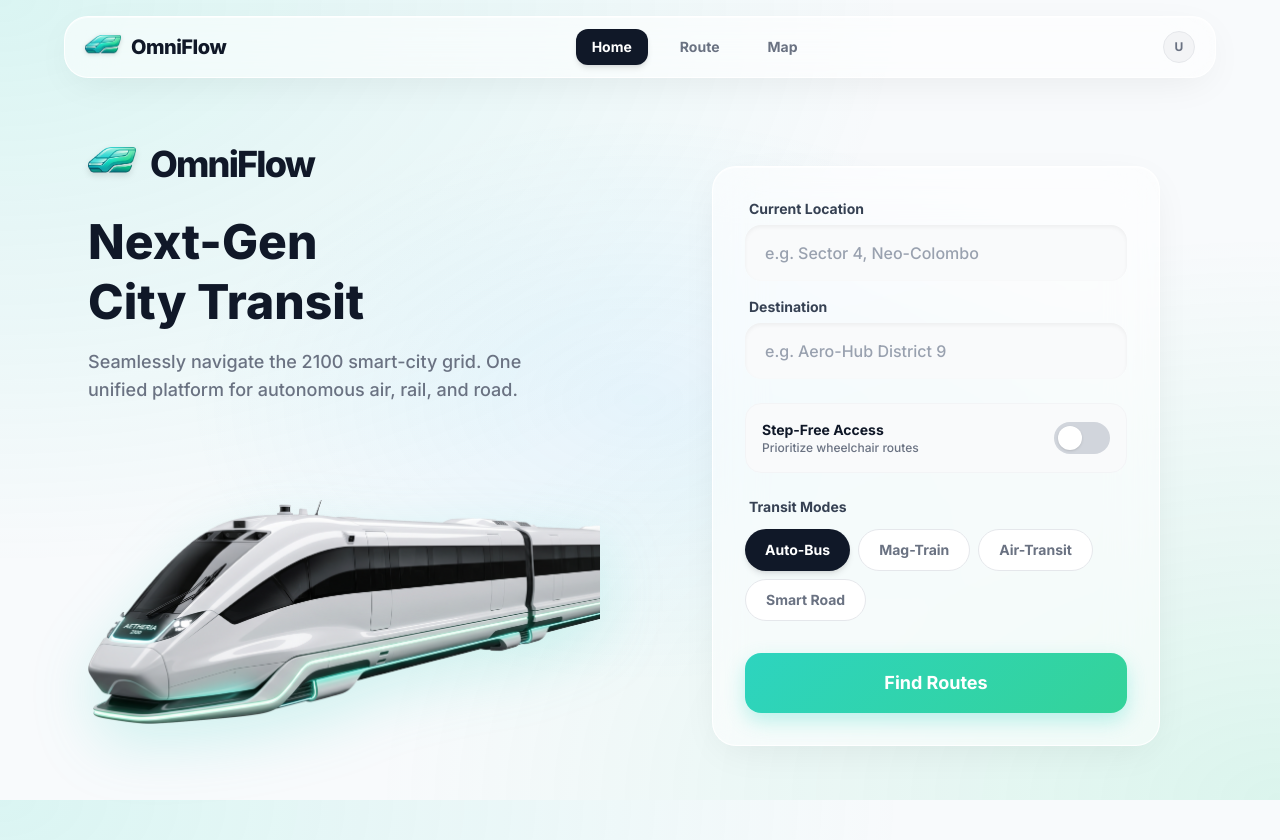
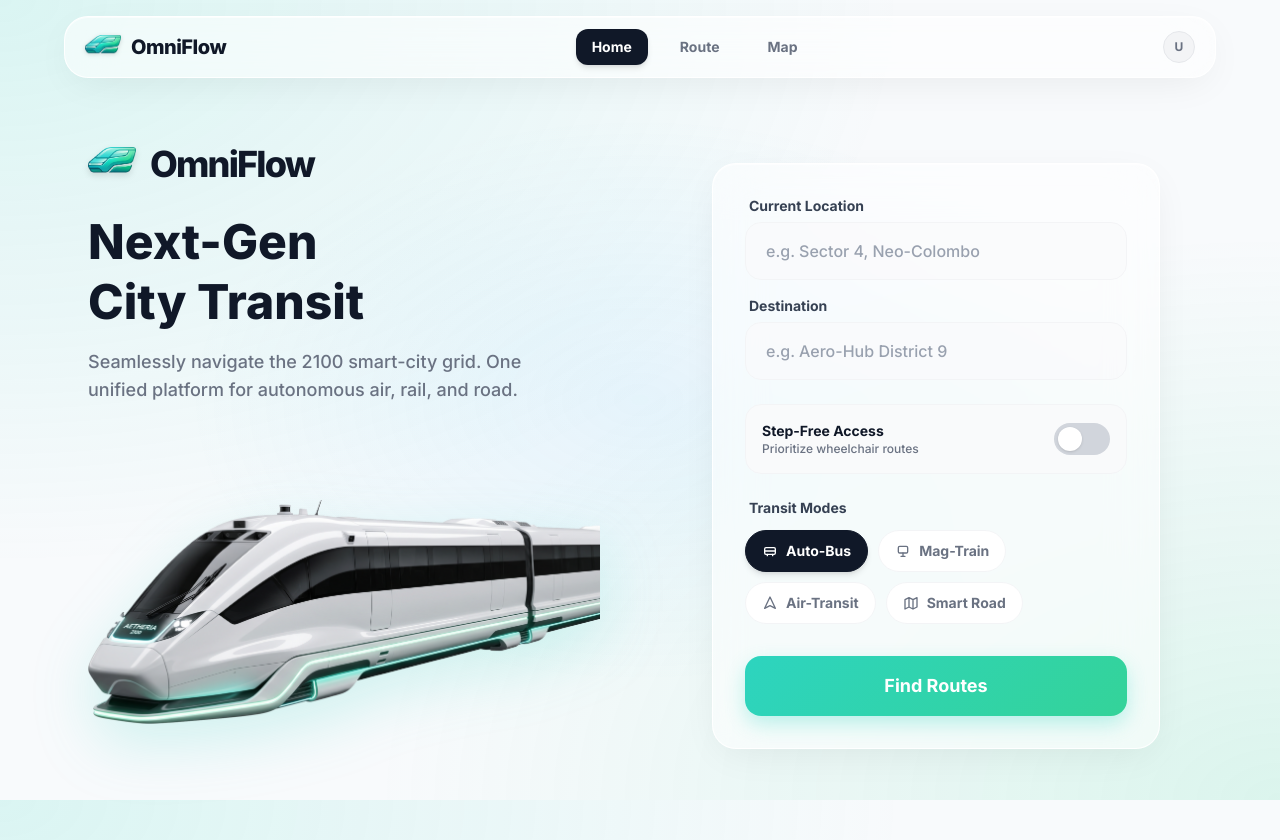
Before and after one commit to Sahas-sass/OmniFlow, a Next.js app: page / in a window 1280 px wide. Built offline with nearby package versions, Linux system fonts and the light colour scheme.

Commit message:
Refactor JourneySearch and NavBar components to improve layout and add icons for transit modes

```diff
--- a/app/page.tsx
+++ b/app/page.tsx
@@ -9,7 +9,7 @@ export default function Home() {
       <div className="w-full lg:w-1/2 flex flex-col items-center lg:items-start text-center lg:text-left">
         {/* Brand Icon and Text */}
         <div className="flex items-center gap-3.5 mb-6 justify-center lg:justify-start">
-          <div className="relative w-12 h-12 flex-shrink-0 drop-shadow-md">
+          <div className="relative w-12 h-12 shrink-0 drop-shadow-md">
             <Image
               src="/logo.png"
               alt="OmniFlow Logo"
--- a/components/JourneySearch.tsx
+++ b/components/JourneySearch.tsx
@@ -4,7 +4,43 @@ import AccessibilityToggle from './AccessibilityToggle';
 
 export default function JourneySearch() {
   const [activeModes, setActiveModes] = useState<string[]>(['Auto-Bus']);
-  const allModes = ['Auto-Bus', 'Mag-Train', 'Air-Transit', 'Smart Road'];
+
+  const transitOptions = [
+    {
+      name: 'Auto-Bus',
+      icon: (
+        <svg className="w-4 h-4 shrink-0" fill="none" stroke="currentColor" viewBox="0 0 24 24" xmlns="http://www.w3.org/2000/svg">
+          <rect x="4" y="7" width="16" height="10" rx="2" ry="2" strokeWidth={2} />
+          <path strokeLinecap="round" strokeLinejoin="round" strokeWidth={2} d="M4 12h16M8 17v2M16 17v2" />
+        </svg>
+      )
+    },
+    {
+      name: 'Mag-Train',
+      icon: (
+        <svg className="w-4 h-4 shrink-0" fill="none" stroke="currentColor" viewBox="0 0 24 24" xmlns="http://www.w3.org/2000/svg">
+          <rect x="5" y="5" width="14" height="10" rx="2" ry="2" strokeWidth={2} />
+          <path strokeLinecap="round" strokeLinejoin="round" strokeWidth={2} d="M12 15v5M9 20h6" />
+        </svg>
+      )
+    },
+    {
+      name: 'Air-Transit',
+      icon: (
+        <svg className="w-4 h-4 shrink-0" fill="none" stroke="currentColor" viewBox="0 0 24 24" xmlns="http://www.w3.org/2000/svg">
+          <path strokeLinecap="round" strokeLinejoin="round" strokeWidth={2} d="M12 3l8 17-8-4-8 4 8-17z" />
+        </svg>
+      )
+    },
+    {
+      name: 'Smart Road',
+      icon: (
+        <svg className="w-4 h-4 shrink-0" fill="none" stroke="currentColor" viewBox="0 0 24 24" xmlns="http://www.w3.org/2000/svg">
+          <path strokeLinecap="round" strokeLinejoin="round" strokeWidth={2} d="M9 4L3 7v14l6-3 6 3 6-3V4l-6 3-6-3zM9 4v14M15 7v14" />
+        </svg>
+      )
+    }
+  ];
 
   const toggleMode = (mode: string) => {
     if (activeModes.includes(mode)) {
@@ -24,7 +60,7 @@ export default function JourneySearch() {
           <input
             type="text"
             placeholder="e.g. Sector 4, Neo-Colombo"
-            className="w-full bg-gray-50 border-none rounded-2xl px-5 py-4 text-gray-900 font-medium placeholder-gray-400 focus:outline-none focus:ring-2 focus:ring-teal-400 transition-all shadow-inner"
+            className="w-full bg-gray-50/70 border border-gray-100 rounded-2xl px-5 py-4 text-gray-900 font-medium placeholder-gray-400 focus:outline-none focus:ring-2 focus:ring-teal-400 transition-all"
           />
         </div>
 
@@ -33,28 +69,29 @@ export default function JourneySearch() {
           <input
             type="text"
             placeholder="e.g. Aero-Hub District 9"
-            className="w-full bg-gray-50 border-none rounded-2xl px-5 py-4 text-gray-900 font-medium placeholder-gray-400 focus:outline-none focus:ring-2 focus:ring-teal-400 transition-all shadow-inner"
+            className="w-full bg-gray-50/70 border border-gray-100 rounded-2xl px-5 py-4 text-gray-900 font-medium placeholder-gray-400 focus:outline-none focus:ring-2 focus:ring-teal-400 transition-all"
           />
         </div>
       </div>
 
       <AccessibilityToggle />
 
-      {/* Transit Modes - Styled like pill tags */}
+      {/* Transit Modes - Styled with icons */}
       <div>
         <label className="text-sm font-bold text-gray-700 ml-1 mb-3 block">Transit Modes</label>
-        <div className="flex flex-wrap gap-2">
-          {allModes.map((mode) => (
+        <div className="flex flex-wrap gap-2.5">
+          {transitOptions.map((option) => (
             <button
-              key={mode}
-              onClick={() => toggleMode(mode)}
-              className={`px-5 py-2.5 rounded-full text-sm font-bold transition-all ${
-                activeModes.includes(mode)
-                  ? 'bg-gray-900 text-white shadow-md'
-                  : 'bg-white text-gray-500 border border-gray-200 hover:bg-gray-50'
+              key={option.name}
+              onClick={() => toggleMode(option.name)}
+              className={`flex items-center gap-2 px-4 py-2.5 rounded-full text-sm font-bold transition-all ${
+                activeModes.includes(option.name)
+                  ? 'bg-gray-900 text-white shadow-md border border-gray-900'
+                  : 'bg-white text-gray-500 border border-gray-100 hover:bg-gray-50 hover:border-gray-200'
               }`}
             >
-              {mode}
+              {option.icon}
+              {option.name}
             </button>
           ))}
         </div>
--- a/components/NavBar.tsx
+++ b/components/NavBar.tsx
@@ -46,7 +46,7 @@ export default function NavBar() {
 
           {/* Brand / Logo */}
           <Link href="/" className="flex items-center gap-2.5">
-            <div className="relative w-9 h-9 flex-shrink-0 drop-shadow-sm">
+            <div className="relative w-9 h-9 shrink-0 drop-shadow-sm">
               <Image
                 src="/logo.png"
                 alt="OmniFlow Logo"
```
